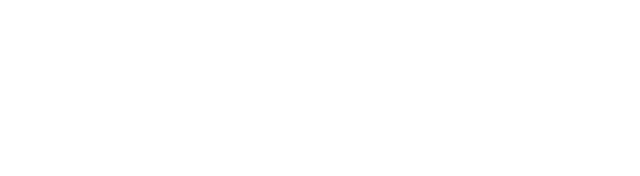
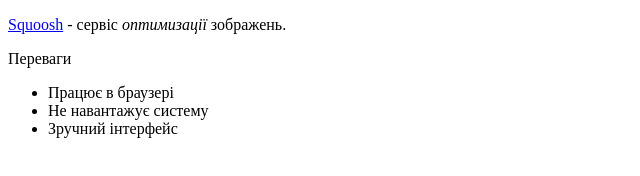
Before and after one commit to IsakovD/github-tutorial, a plain HTML site: page index.html in a window 1280 px wide. Shown: the whole page, without its empty margins (0-640 px from the left). Drawn offline with Linux system fonts and the light colour scheme.

Commit message:
тест с конпекта

```diff
--- a/index.html
+++ b/index.html
@@ -7,6 +7,15 @@
     <title>Git rules!</title>
 </head>
 <body>
+    <p>
+        <a href="squoosh.app">Squoosh</a> - сервіс <em>оптимизації</em> зображень.
+    </p>
 
+    <p>Переваги</p>
+    <ul>
+        <li>Працює в браузері</li>
+        <li>Не навантажує систему</li>
+        <li>Зручний інтерфейс</li>
+    </ul>
 </body>
 </html>
```
